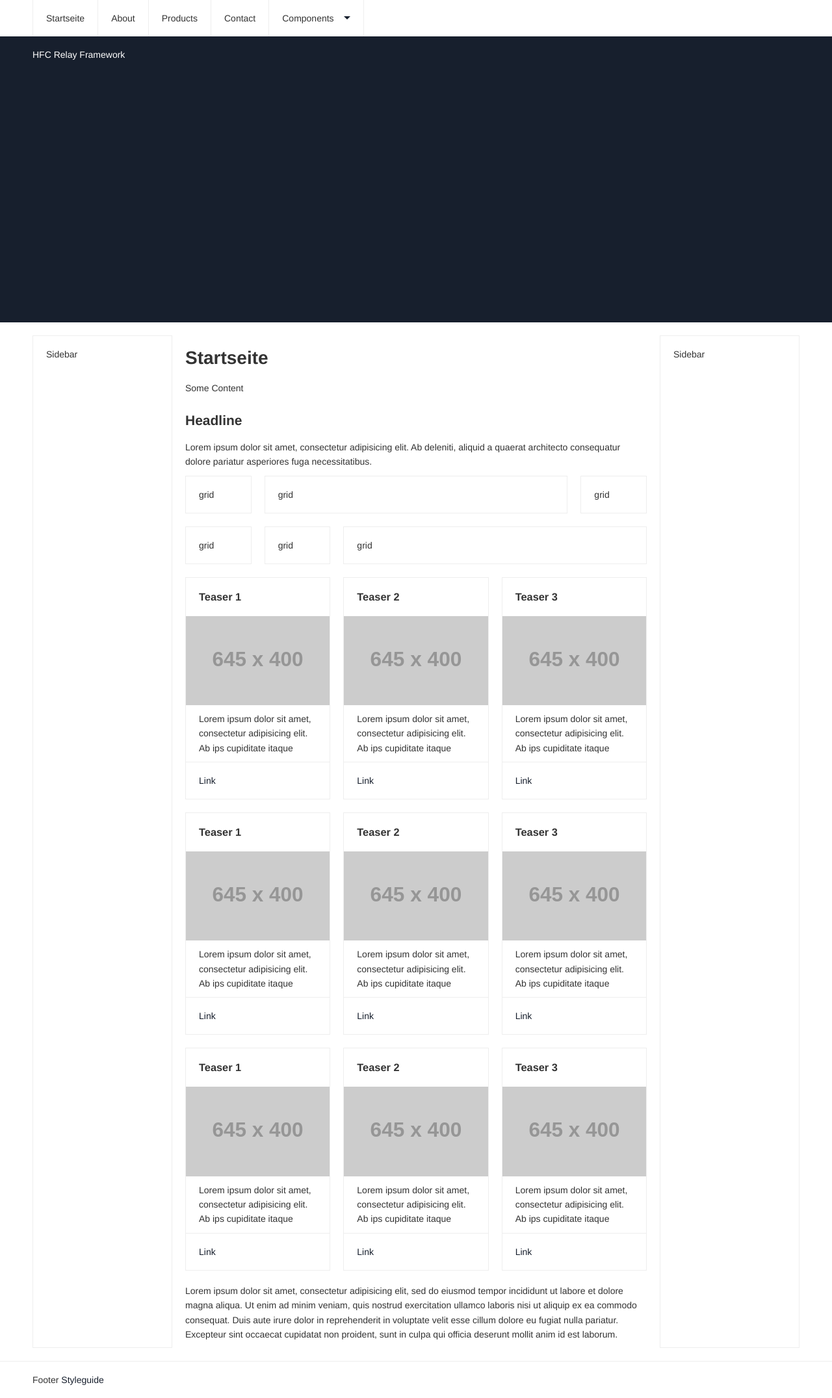
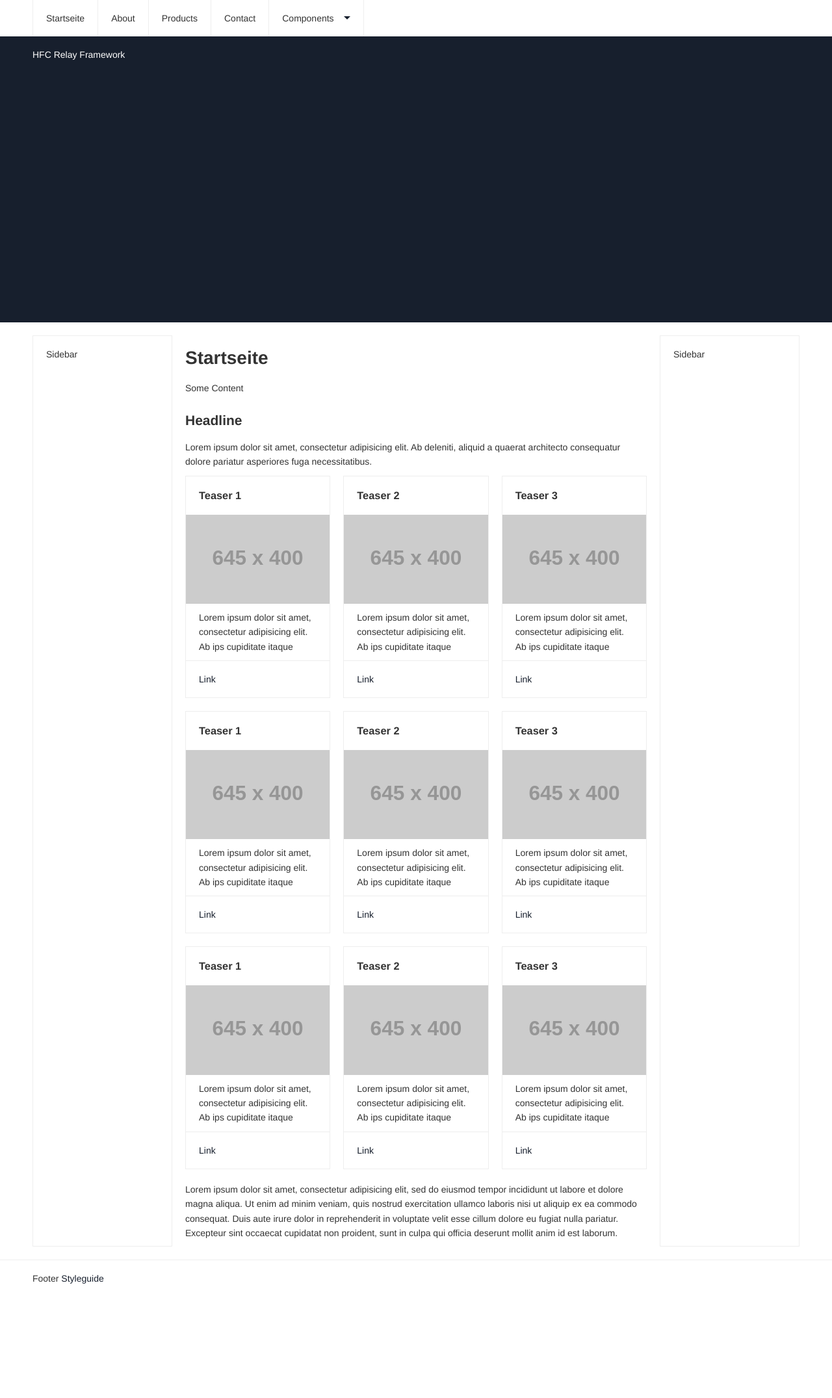
Before and after one commit to NilsDannemann/j_hfc_relay, a Jekyll site: the page built from index.html, in a window 1280 px wide. Shown: the whole page at 65% size. Built offline with Jekyll 4.4.1, drawn with Linux system fonts in a browser that asks for light colours; after the commit the page ends 1995 px from its top, so only the background shows below that.

Commit message:
[update] cleanup

```diff
--- a/css/style.scss
+++ b/css/style.scss
@@ -16,29 +16,3 @@
 /* ===COMPONENTS=== */
 @import 'components/button/button';
 @import 'components/teaser/teaser';
-
-
-
-.container {
-	@include container();
-	@include flexbox();
-}
-
-.aside,
-.main {padding: $whitespace; border: $border;}
-
-.aside {@include column('1/6', $gutter: true)}
-.main {@include column('4/6', $gutter: true)}
-
-@include below(x-large) {
-	.aside {@include column('1/6', $gutter: 10px);}
-	.main {@include column('4/6', $gutter: 10px);}
-}
-@include below(large) {
-	.aside {@include column('3/6', $gutter: 3px);}
-	.main {@include column('3/6', $gutter: 3px);}
-}
-@include below(medium) {
-	.aside {@include column('6/6');}
-	.main {@include column('6/6');}
-}
--- a/index.html
+++ b/index.html
@@ -12,14 +12,6 @@
 <h2>Headline</h2>
 
 <p>Lorem ipsum dolor sit amet, consectetur adipisicing elit. Ab deleniti, aliquid a quaerat architecto consequatur dolore pariatur asperiores fuga necessitatibus.</p>
-
-<div class="aside">grid</div>
-<div class="main">grid</div>
-<div class="aside">grid</div>
-
-<div class="aside">grid</div>
-<div class="aside">grid</div>
-<div class="main">grid</div>
 
 {% include components/teaser/teaser.html title="Teaser 1" text="lorem" %}
 {% include components/teaser/teaser.html title="Teaser 2" text="lorem" %}
```
